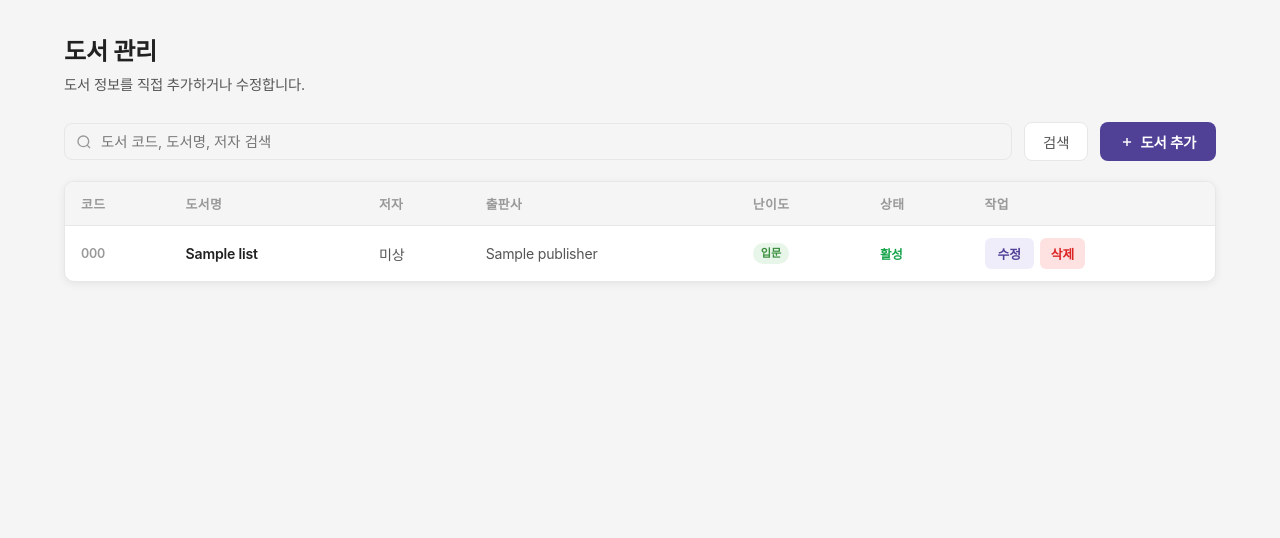
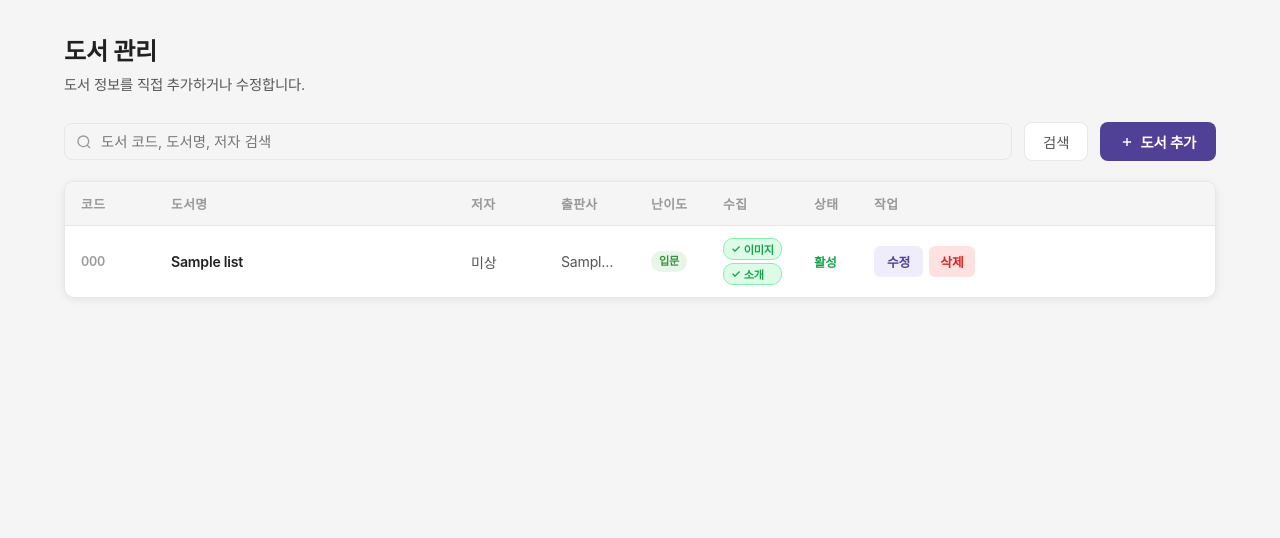
Before and after one commit to khs980714/READ-ME, a Django app: page /manage/ in a window 1280 px wide. Shown: the part 112-650 px from the top of the page. Run offline with Django 5.2, Linux system fonts and the light colour scheme; a user stored in the database is signed in; data comes from the database, SQL or seed files in the repository; tables that the repository leaves empty hold one stand-in row (values such as "Sample post"); some web fonts are replaced.

Commit message:
feat: improve manage table columns and add data collection status indicators
Fix column widths using colgroup (title: 300px, author/publisher: 90px each).
Truncate author names beyond 8 characters with ellipsis and show full name
on hover. Add a 'collect' column with badge indicators showing whether
thumbnail URL and book description are populated.

Co-Authored-By: Claude Sonnet 4.6 <noreply@anthropic.com>

```diff
--- a/django_server/static/css/style.css
+++ b/django_server/static/css/style.css
@@ -196,7 +196,7 @@ button { cursor: pointer; font-family: inherit; }
 .search-box {
   position: relative;
   flex: 1;
-  min-width: 200px;
+  min-width: 260px;
 }
 
 /* 난이도·카테고리·버튼을 하나의 묶음으로 유지 */
@@ -239,6 +239,7 @@ button { cursor: pointer; font-family: inherit; }
   cursor: pointer;
   outline: none;
   transition: border-color var(--transition);
+  width: 130px;   /* 카테고리 기준 고정 너비 — 난이도·카테고리 동일 크기 */
 }
 .filter-select:focus { border-color: var(--primary); }
 
--- a/django_server/templates/books/manage.html
+++ b/django_server/templates/books/manage.html
@@ -43,7 +43,7 @@
     border: 1px solid var(--border);
     border-radius: var(--radius);
     box-shadow: var(--shadow-sm);
-    overflow: hidden;
+    overflow-x: auto;
   }
   .manage-table {
     width: 100%;
@@ -70,10 +70,53 @@
   .manage-table tbody tr:hover { background: var(--primary-light); }
 
   .td-code { font-size: 0.78rem; color: var(--text-muted); font-weight: 600; white-space: nowrap; }
-  .td-title { font-weight: 600; max-width: 280px; }
-  .td-title a { color: var(--text); transition: color .2s; }
+
+  /* 도서명: 넓게 고정, 2줄 넘으면 말줄임 */
+  .td-title { font-weight: 600; width: 300px; max-width: 300px; }
+  .td-title a {
+    color: var(--text);
+    transition: color .2s;
+    display: -webkit-box;
+    -webkit-line-clamp: 2;
+    -webkit-box-orient: vertical;
+    overflow: hidden;
+  }
   .td-title a:hover { color: var(--primary); }
-  .td-author, .td-publisher { color: var(--text-sub); white-space: nowrap; }
+
+  /* 저자·출판사: 동일 너비, 저자는 8글자 기준 말줄임 */
+  .td-author, .td-publisher { color: var(--text-sub); width: 90px; max-width: 90px; }
+  .td-author span {
+    display: block;
+    max-width: 8em;
+    overflow: hidden;
+    text-overflow: ellipsis;
+    white-space: nowrap;
+  }
+  .td-publisher { white-space: nowrap; overflow: hidden; text-overflow: ellipsis; }
+
+  /* 수집 여부 배지 */
+  .collect-badges { display: flex; flex-direction: column; gap: 3px; }
+  .collect-badge {
+    display: inline-flex;
+    align-items: center;
+    gap: 3px;
+    font-size: 0.7rem;
+    font-weight: 600;
+    padding: 2px 7px;
+    border-radius: 10px;
+    white-space: nowrap;
+    border: 1px solid var(--border);
+    background: var(--bg);
+    color: var(--text-muted);
+  }
+  .collect-badge--ok {
+    background: #dcfce7;
+    color: #16a34a;
+    border-color: #86efac;
+  }
+  .collect-badge--ok::before { content: "✓ "; }
+  .collect-badge--no::before { content: "✗ "; }
+
   .td-inactive { color: var(--text-muted); font-size: 0.78rem; }
 
   .action-group { display: flex; gap: 6px; align-items: center; white-space: nowrap; }
@@ -159,6 +202,16 @@
 <!-- 도서 테이블 -->
 <div class="manage-table-wrap">
   <table class="manage-table">
+    <colgroup>
+      <col style="width:90px">   <!-- 코드 -->
+      <col style="width:300px">  <!-- 도서명 -->
+      <col style="width:90px">   <!-- 저자 -->
+      <col style="width:90px">   <!-- 출판사 -->
+      <col style="width:72px">   <!-- 난이도 -->
+      <col style="width:80px">   <!-- 수집 -->
+      <col style="width:60px">   <!-- 상태 -->
+      <col>                      <!-- 작업 -->
+    </colgroup>
     <thead>
       <tr>
         <th>코드</th>
@@ -166,6 +219,7 @@
         <th>저자</th>
         <th>출판사</th>
         <th>난이도</th>
+        <th>수집</th>
         <th>상태</th>
         <th>작업</th>
       </tr>
@@ -177,7 +231,9 @@
         <td class="td-title">
           <a href="{% url 'books:detail' book.pk %}">{{ book.book_list.title }}</a>
         </td>
-        <td class="td-author">{{ book.book_list.author.name }}</td>
+        <td class="td-author">
+          <span title="{{ book.book_list.author.name }}">{{ book.book_list.author.name }}</span>
+        </td>
         <td class="td-publisher">{{ book.book_list.publisher.name }}</td>
         <td>
           {% if book.book_list.difficulty %}
@@ -185,6 +241,12 @@
           {% else %}
             <span class="td-inactive">미분류</span>
           {% endif %}
+        </td>
+        <td>
+          <div class="collect-badges">
+            <span class="collect-badge {% if book.book_list.thumbnail_url %}collect-badge--ok{% else %}collect-badge--no{% endif %}">이미지</span>
+            <span class="collect-badge {% if book.book_list.description %}collect-badge--ok{% else %}collect-badge--no{% endif %}">소개</span>
+          </div>
         </td>
         <td>
           {% if book.is_active %}
@@ -206,7 +268,7 @@
       </tr>
       {% empty %}
       <tr class="empty-row">
-        <td colspan="7">등록된 도서가 없습니다.</td>
+        <td colspan="8">등록된 도서가 없습니다.</td>
       </tr>
       {% endfor %}
     </tbody>
```
